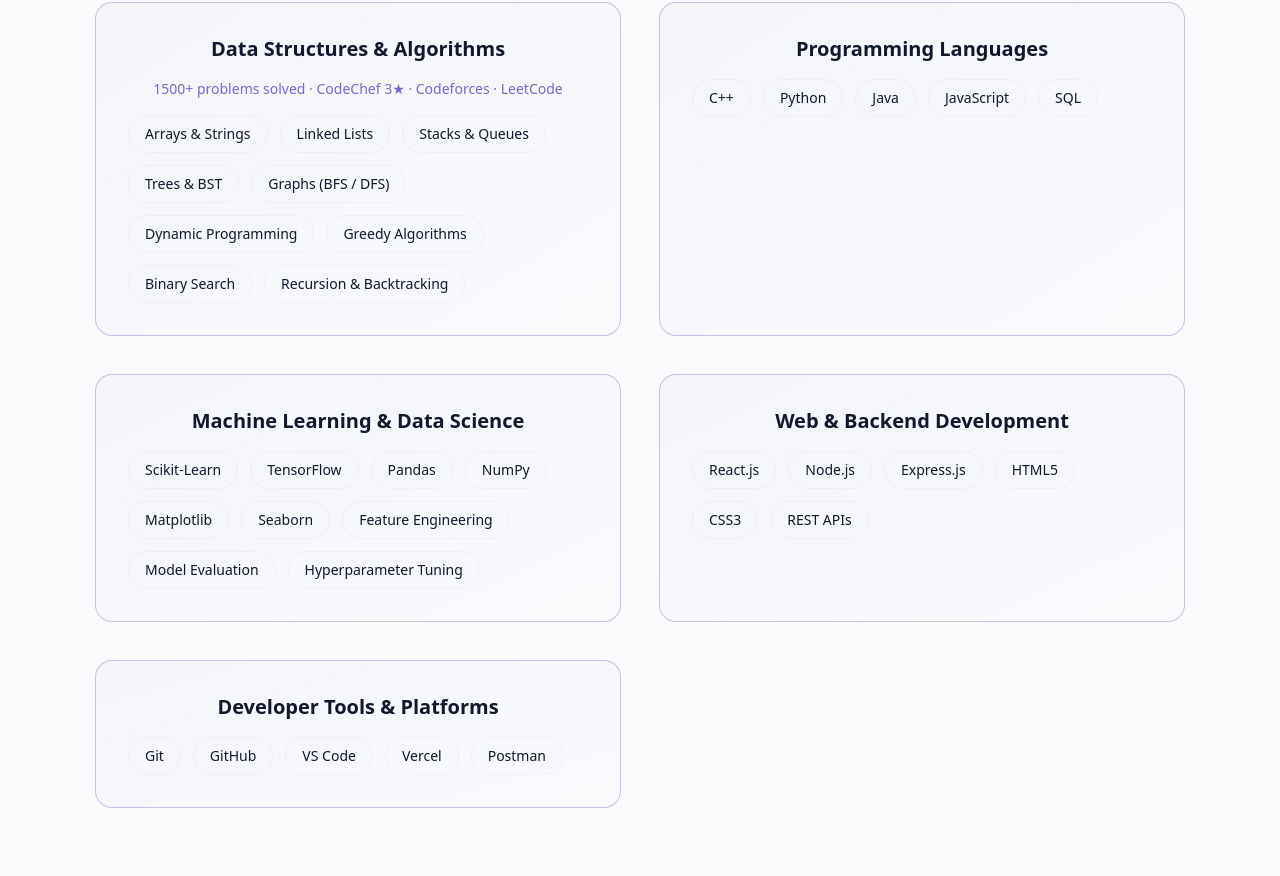
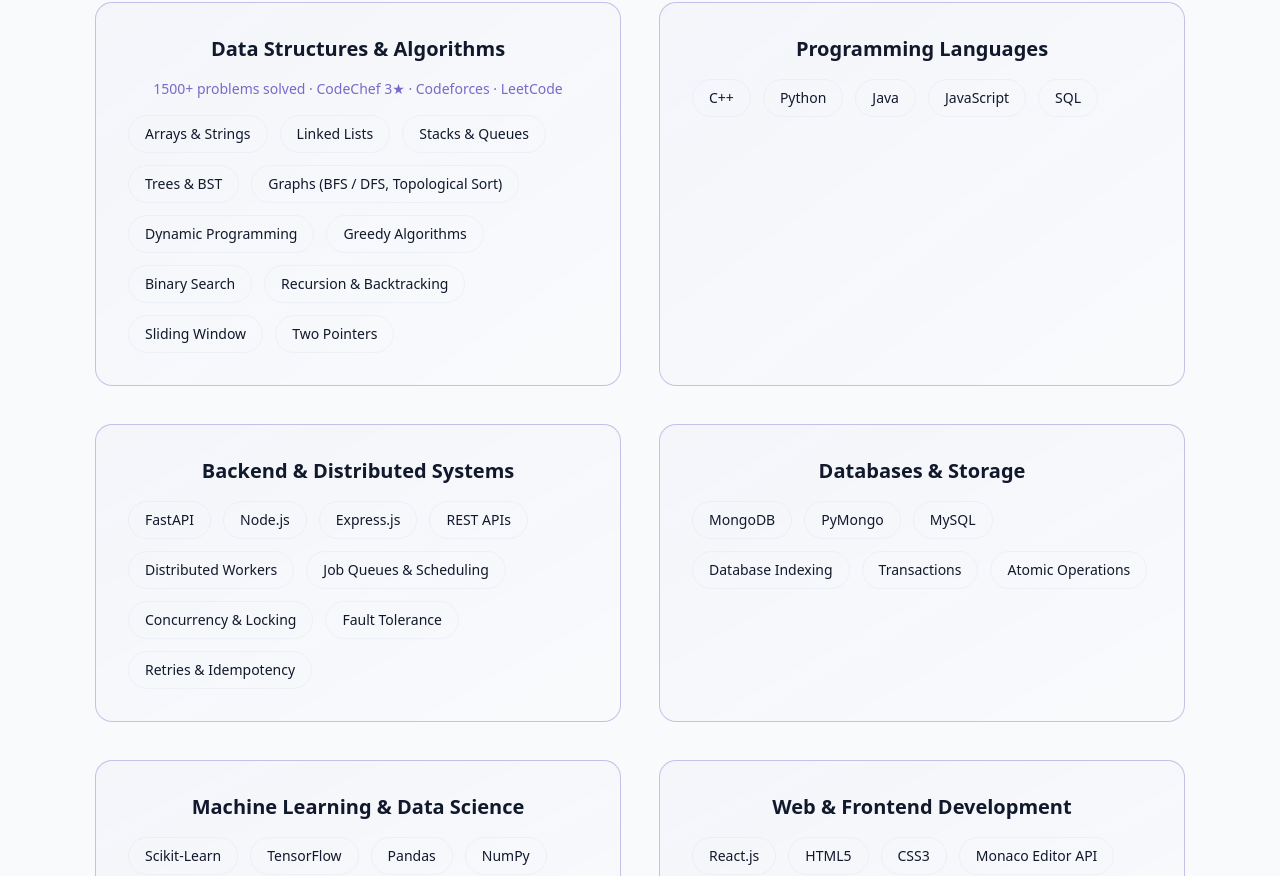
Before and after one commit to spexcher/portfolio, a React (Vite) app: page / in a window 1280 px wide. Shown: the part 1924-2800 px from the top of the page. Built offline with nearby package versions, Linux system fonts and the light colour scheme.

Commit message:
Update SkillsSection.jsx

```diff
--- a/src/components/SkillsSection.jsx
+++ b/src/components/SkillsSection.jsx
@@ -8,11 +8,13 @@
       "Linked Lists",
       "Stacks & Queues",
       "Trees & BST",
-      "Graphs (BFS / DFS)",
+      "Graphs (BFS / DFS, Topological Sort)",
       "Dynamic Programming",
       "Greedy Algorithms",
       "Binary Search",
       "Recursion & Backtracking",
+      "Sliding Window",
+      "Two Pointers",
     ],
     meta: "1500+ problems solved · CodeChef 3★ · Codeforces · LeetCode",
   },
@@ -20,6 +22,33 @@
     title: "Programming Languages",
     highlight: true,
     skills: ["C++", "Python", "Java", "JavaScript", "SQL"],
+  },
+  {
+    title: "Backend & Distributed Systems",
+    highlight: true,
+    skills: [
+      "FastAPI",
+      "Node.js",
+      "Express.js",
+      "REST APIs",
+      "Distributed Workers",
+      "Job Queues & Scheduling",
+      "Concurrency & Locking",
+      "Fault Tolerance",
+      "Retries & Idempotency",
+    ],
+  },
+  {
+    title: "Databases & Storage",
+    highlight: true,
+    skills: [
+      "MongoDB",
+      "PyMongo",
+      "MySQL",
+      "Database Indexing",
+      "Transactions",
+      "Atomic Operations",
+    ],
   },
   {
     title: "Machine Learning & Data Science",
@@ -37,16 +66,31 @@
     ],
   },
   {
-    title: "Web & Backend Development",
+    title: "Web & Frontend Development",
     highlight: true,
-    skills: ["React.js", "Node.js", "Express.js", "HTML5", "CSS3", "REST APIs"],
+    skills: [
+      "React.js",
+      "HTML5",
+      "CSS3",
+      "Monaco Editor API",
+      "Chakra UI",
+      "Tailwind CSS",
+    ],
   },
   {
     title: "Developer Tools & Platforms",
     highlight: true,
-    skills: ["Git", "GitHub", "VS Code", "Vercel", "Postman"],
+    skills: [
+      "Git",
+      "GitHub",
+      "VS Code",
+      "Postman",
+      "Vercel",
+      "Linux",
+    ],
   },
 ];
+
 
 export const SkillsSection = () => {
   return (
```
